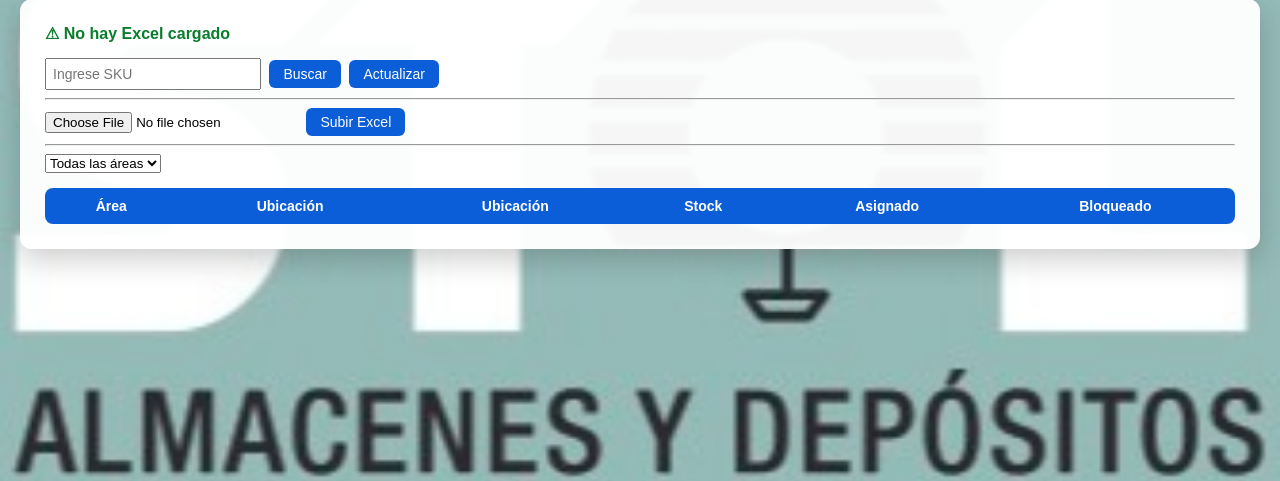
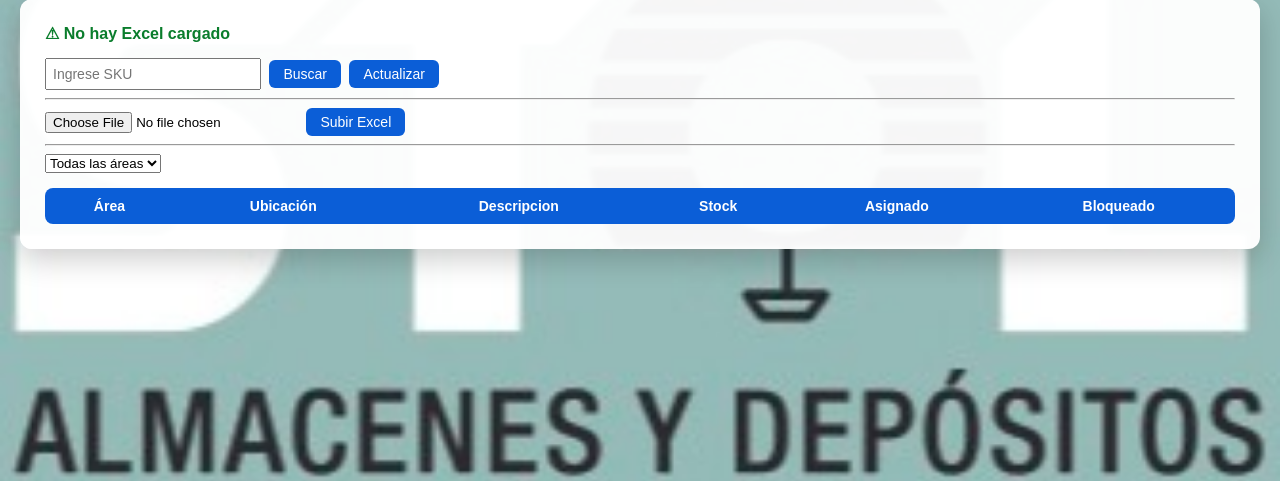
Before and after one commit to HansFar/SKU, a Flask app: page / in a window 1280 px wide. Shown: the part 121-602 px from the top of the page. Run offline with Flask 3, Linux system fonts and the light colour scheme; lists and menus that the app fills with data are empty.

Commit message:
Update index.html

```diff
--- a/templates/index.html
+++ b/templates/index.html
@@ -39,7 +39,7 @@
             <tr>
                 <th>Área</th>
                 <th>Ubicación</th>
-                <th>Ubicación</th>
+                <th>Descripcion</th>
                 <th>Stock</th>
                 <th>Asignado</th>
                 <th>Bloqueado</th>
```
